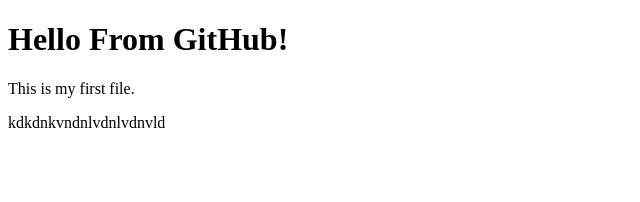
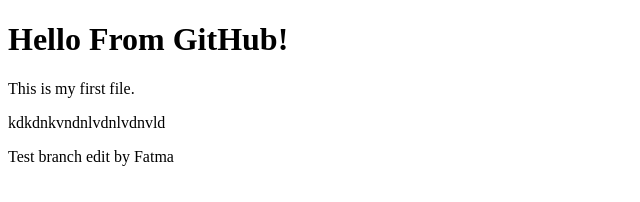
Before and after one commit to fatmashams/demo-html-css, a plain HTML site: page index.html in a window 1280 px wide. Shown: the whole page, without its empty margins (0-640 px from the left). Drawn offline with Linux system fonts and the light colour scheme.

Commit message:
test edit on test-branch

```diff
--- a/index.html
+++ b/index.html
@@ -7,5 +7,7 @@
     <h1>Hello From GitHub!</h1>
     <p>This is my first file.</p>
     <p>kdkdnkvndnlvdnlvdnvld</p>
+    <p>Test branch edit by Fatma</p>
+
 </body>
 </html>
```
